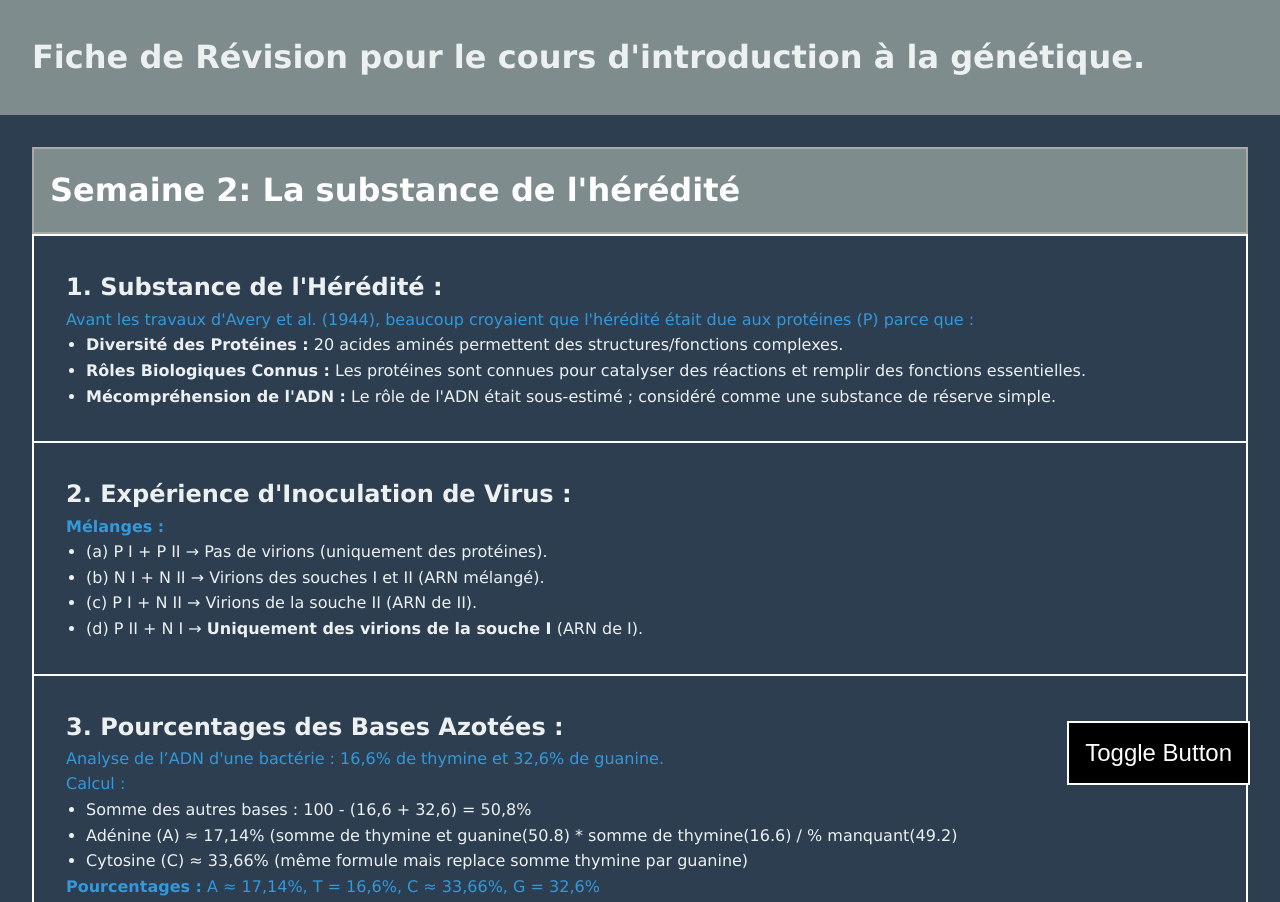
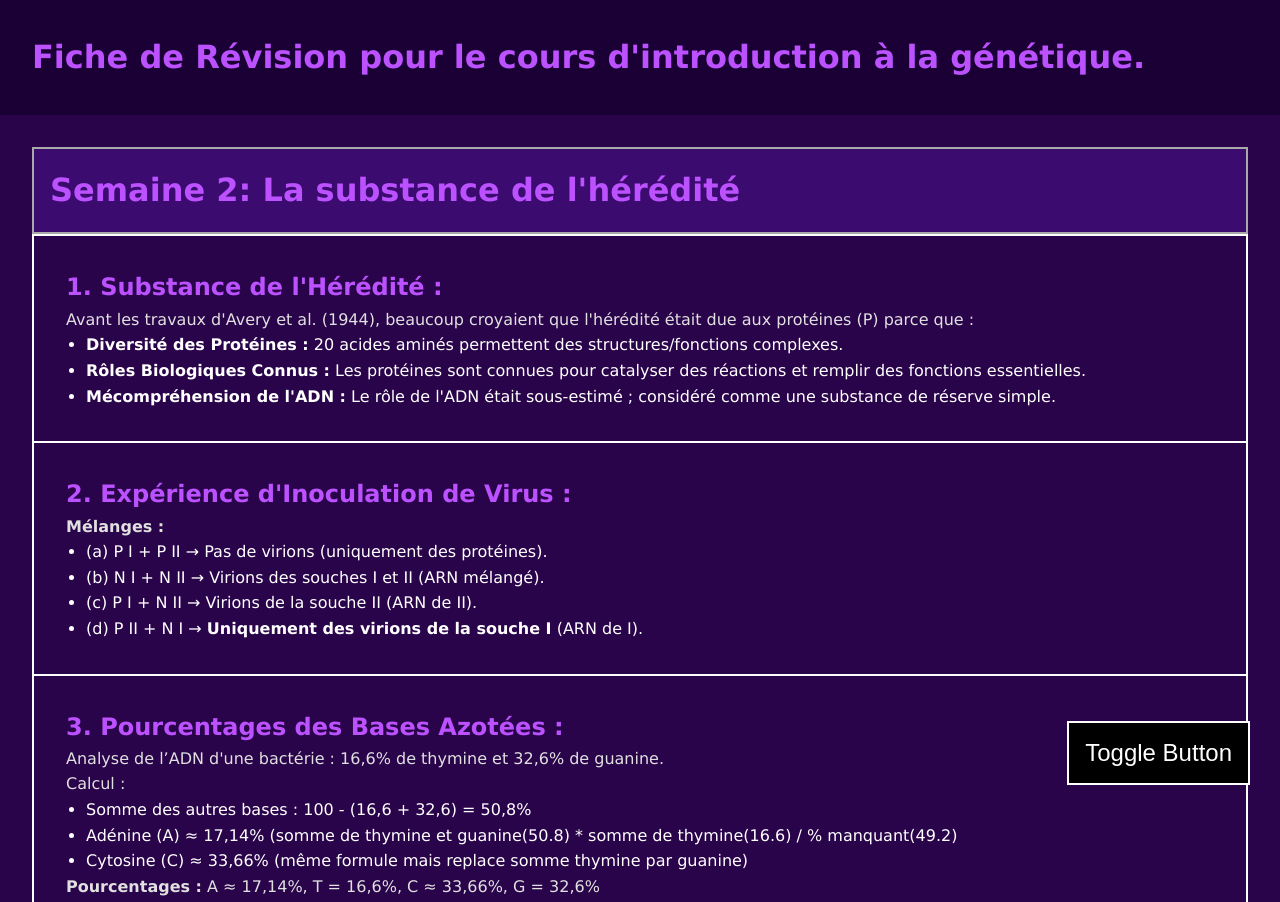
Before and after one commit to StarPlatinumSan/bio1203, a plain HTML site: page index.html in a window 1280 px wide. Shown: the top 902 px of the page. Drawn offline with nearby package versions, Linux system fonts and the light colour scheme.

Commit message:
new color palette

```diff
--- a/index.html
+++ b/index.html
@@ -15,14 +15,14 @@
         let open = true;
 
         titre.click(function () {
-          $(this).next(".semaineContenu").slideToggle("fast");
+          $(this).next(".semaineContenu").slideToggle();
         });
 
         toggleButton.click(function () {
           if ($(".semaineContenu").is(":visible")) {
-            $(".semaineContenu").slideUp("fast");
+            $(".semaineContenu").slideUp();
           } else {
-            $(".semaineContenu").slideDown("fast");
+            $(".semaineContenu").slideDown();
           }
         });
       });
--- a/style.css
+++ b/style.css
@@ -5,21 +5,22 @@
 }
 
 body {
-    font-family: 'Lucida Sans', 'Lucida Sans Regular', 'Lucida Grande', 'Lucida Sans Unicode', Geneva, Verdana, sans-serif;
+	font-family: "Lucida Sans", "Lucida Sans Regular", "Lucida Grande", "Lucida Sans Unicode", Geneva, Verdana, sans-serif;
 	line-height: 1.6;
 	display: flex;
 	flex-direction: column;
-    background-color: #2C3E50;
-
+	background-color: #2a044a;
 }
 
 header {
-    background-color: #7F8C8D;
+	background-color: #1b0035;
 	padding: 2rem;
 }
 
-h1, h2, h3 {
-    color: #ECF0F1;
+h1,
+h2,
+h3 {
+	color: #bc51ff;
 }
 
 h3 {
@@ -38,16 +39,17 @@ section {
 }
 
 p {
-    color: #3498DB;
+	color: #e0e0e0;
 }
 
 li {
-    color: #ECF0F1;
+	color: #ffffff;
 }
 
-td, tr, th {
-    color: #ECF0F1;
-
+td,
+tr,
+th {
+	color: #ecf0f1;
 }
 
 td:last-child {
@@ -57,13 +59,12 @@ td:last-child {
 .division {
 	border: 1px solid white;
 	padding: 2rem;
-    /* margin-top: 0.5rem; */
 }
 
 .semaineTitre {
-    color: white;
+	color: #bc51ff;
 	font-size: 2rem;
-    background-color: #7F8C8D;
+	background-color: #3b0b6f;
 	padding: 1rem;
 	transition: background-color 0.2s ease, color 0.2s ease;
 	border: 2px solid darkgray;
@@ -71,7 +72,7 @@ td:last-child {
 
 .semaineTitre:hover {
 	cursor: pointer;
-    background-color: #7b7b7b;
+	background-color: #7900c4;
 }
 
 .semaineContenu {
```
Lines whose indentation alone changed are shown as unchanged.
